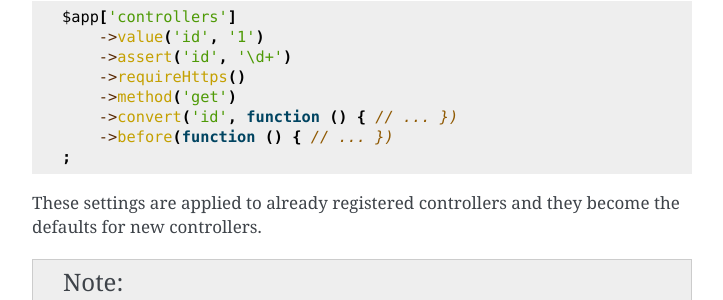
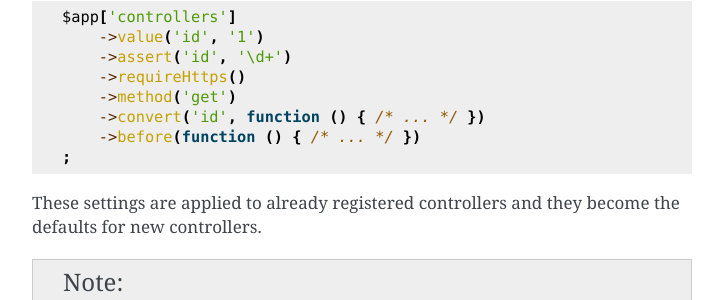
Before and after one commit to silexphp/Silex, a Sphinx documentation site: the page built from doc/usage.rst, in a window 1280 px wide and 900 px high, scrolled down 8248 px. Shown: the part 152-452 px from the top of the window, without its empty margins (388-1111 px from the left). Built offline with Sphinx 7.4.7, drawn with Linux system fonts in a browser that asks for light colours; pages that are not in the unit, such as notebooks, are missing from menus.

Commit message:
Fixed comments (blocks)

```diff
--- a/doc/usage.rst
+++ b/doc/usage.rst
@@ -395,8 +395,8 @@ middleware, a requirement, or a default value), you can configure it on
         ->assert('id', '\d+')
         ->requireHttps()
         ->method('get')
-        ->convert('id', function () { // ... })
-        ->before(function () { // ... })
+        ->convert('id', function () { /* ... */ })
+        ->before(function () { /* ... */ })
     ;
 
 These settings are applied to already registered controllers and they become
```
